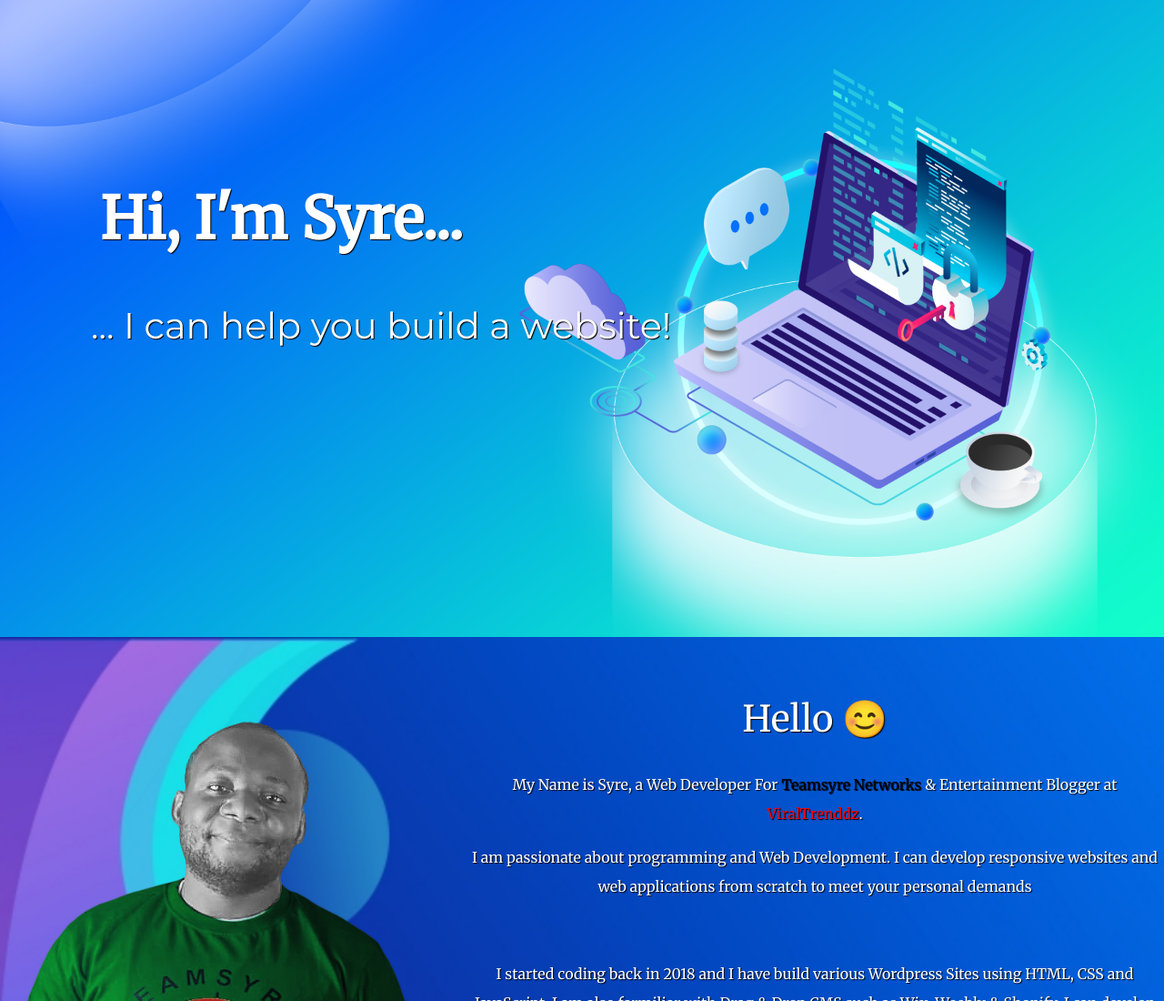
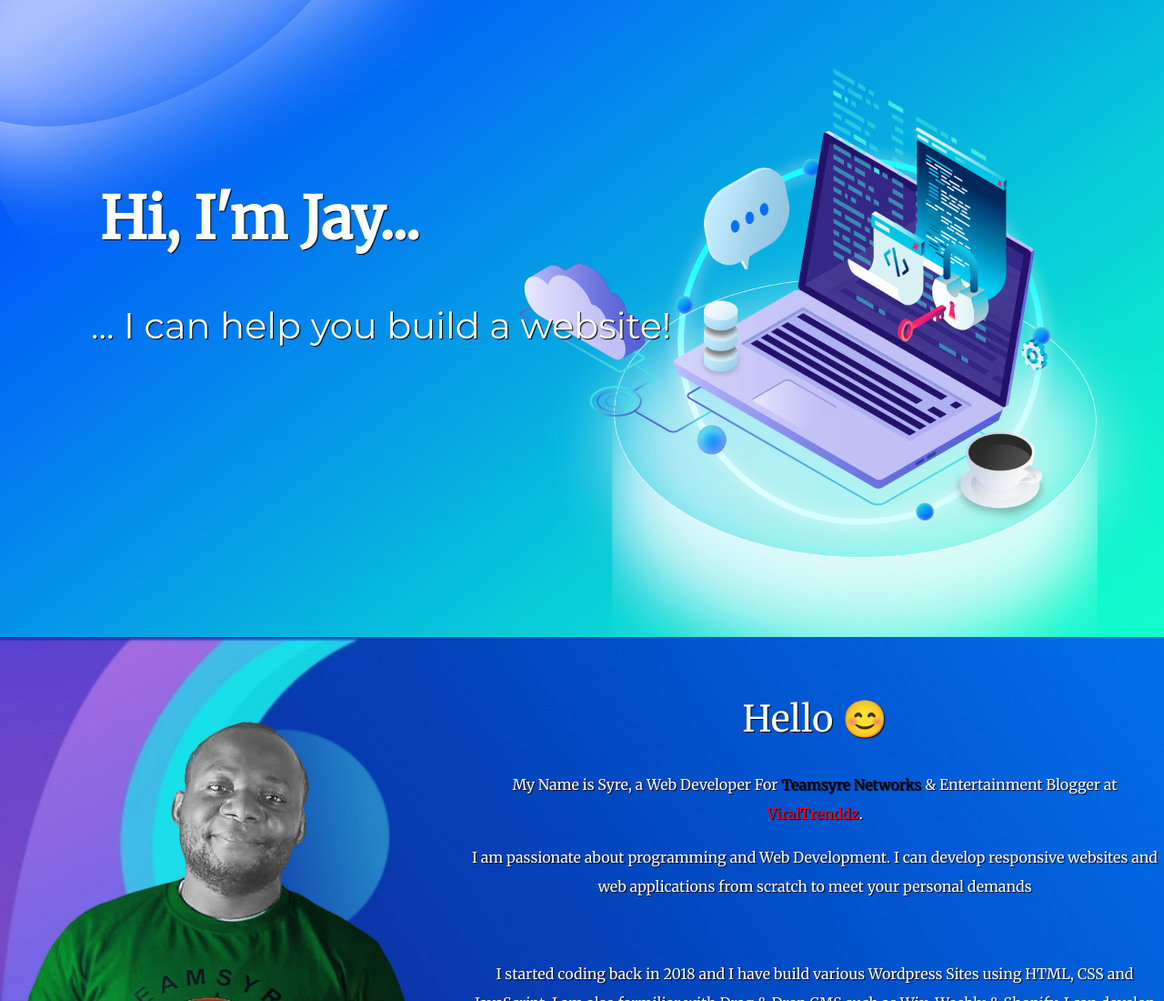
Before and after one commit to SyreV8/WebDev-Portifolio, a plain HTML site: page index.html in a window 1280 px wide. Shown: the top 1100 px of the page at 91% size. Drawn offline with Linux system fonts and the light colour scheme.

Commit message:
Update index.html

```diff
--- a/index.html
+++ b/index.html
@@ -16,7 +16,7 @@
 
   <!-- ###### INTRO SECTION ###### -->
   <div class="top-container">
-    <h1>Hi, I'm Syre...</h1>
+    <h1>Hi, I'm Jay...</h1>
     <h2 class="subhead">... I can help you build a website!</h2>
   </div>
   <div class="middle-container">
```
